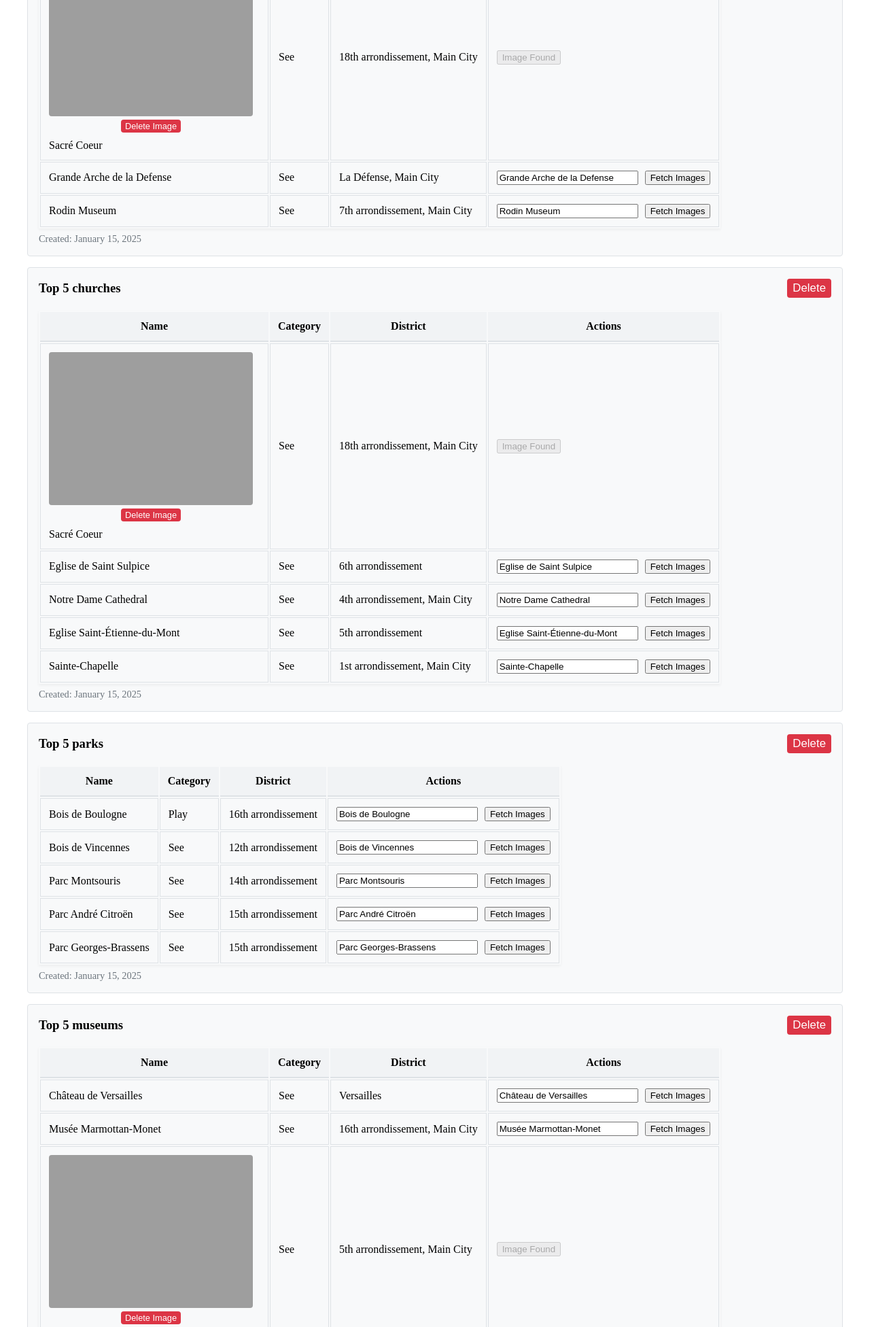
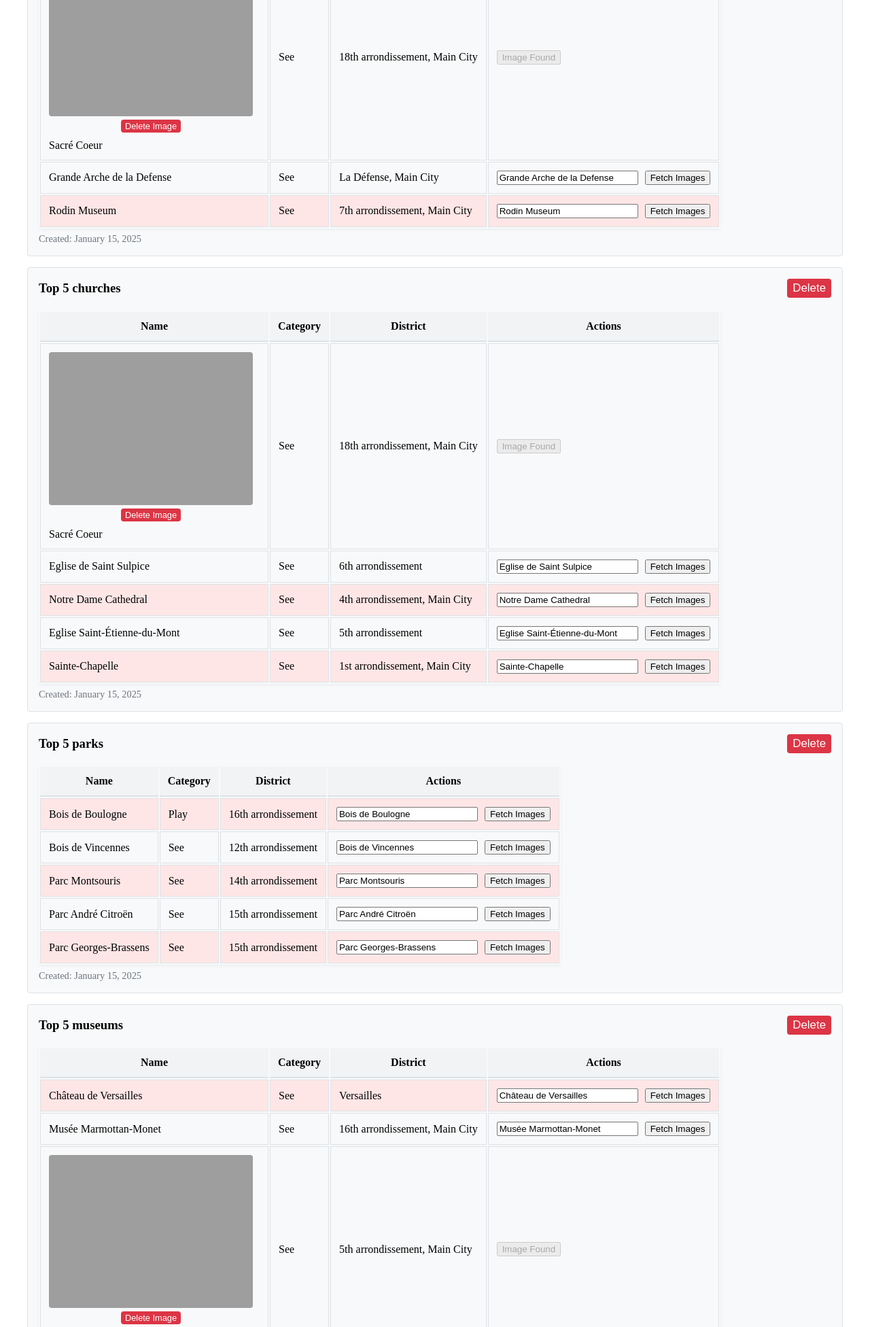
Before and after one commit to divo/city_wiki, a Django app: template cities/templates/cities/poi_lists.html in a window 1280 px wide. Shown: the part 640-2592 px from the top of the page at 68% size. Run offline with Django 5.2, Linux system fonts and the light colour scheme; the template is opened without the code that fills it: values that come from a table or form of the project are taken from there, others are empty; data comes from the database, SQL or seed files in the repository; parts of the project's set-up code (start-up, migrations or seed data) failed here and were passed over.

Commit message:
Highlight entries in list without images

```diff
--- a/cities/templates/cities/poi_lists.html
+++ b/cities/templates/cities/poi_lists.html
@@ -163,6 +163,12 @@
         font-size: 30px;
         cursor: pointer;
     }
+    tr.no-image {
+        background-color: #ffe6e6;  /* Light red background */
+    }
+    tr.no-image:hover {
+        background-color: #ffd9d9;  /* Slightly darker red on hover */
+    }
 </style>
 
 <div class="container">
@@ -187,7 +193,7 @@
                         </thead>
                         <tbody>
                             {% for poi in list.pois.all %}
-                                <tr>
+                                <tr class="{% if not poi.image_url %}no-image{% endif %}">
                                     <td>
                                         <div style="display: flex; flex-direction: column;">
                                             {% if poi.image_url %}
```
